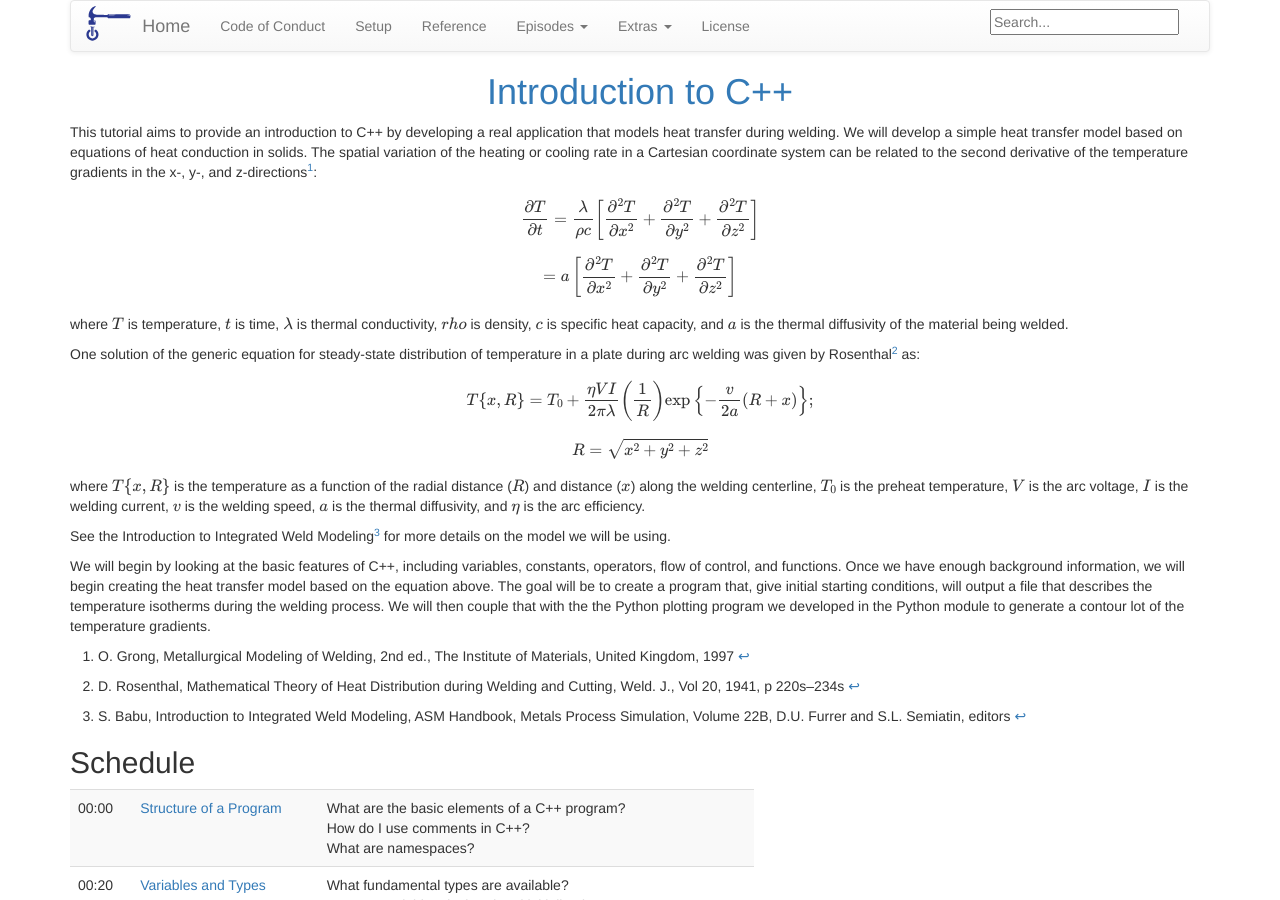
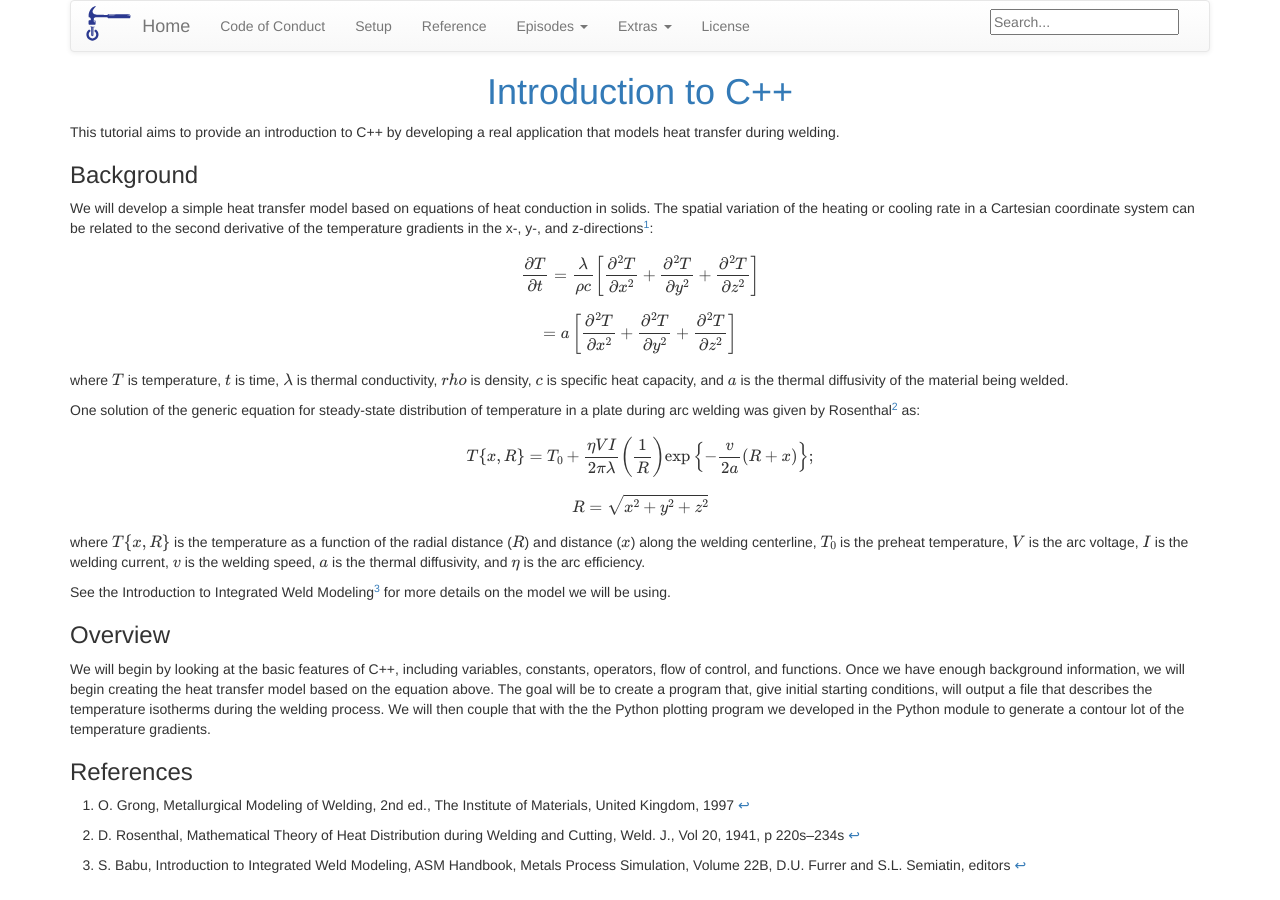
Before and after one commit to ornl-ssd/cpp-novice, a Jekyll site: the page built from index.md, in a window 1280 px wide and 900 px high. Built offline with Jekyll 4.4.1, drawn with Linux system fonts in a browser that asks for light colours; formulas are drawn with MathJax 3.

Commit message:
Signed-off-by: Greg Watson <g.watson@computer.org>

```diff
--- a/index.md
+++ b/index.md
@@ -4,6 +4,9 @@ root: .
 ---
 
 This tutorial aims to provide an introduction to C++ by developing a real application that models heat transfer during welding.
+
+### Background
+
 We will develop a simple heat transfer model based on equations of heat conduction in solids. The spatial variation of the heating
 or cooling rate in a Cartesian coordinate system can be related to the second derivative of the temperature gradients in the
 x-, y-, and z-directions[^1]:
@@ -38,12 +41,16 @@ $$ a $$ is the thermal diffusivity, and $$ \eta $$ is the arc efficiency.
 
 See the Introduction to Integrated Weld Modeling[^3] for more details on the model we will be using.
 
+### Overview
+
 We will begin by looking at the basic features of C++, including variables, constants, operators, flow of control, and functions.
 Once we have enough background information, we will begin creating the heat transfer model based on the equation above. The goal
 will be to create a program that, give initial starting conditions, will output a file that describes the temperature isotherms
 during the welding process. We will then couple that with the the Python plotting program we developed in the Python module to
 generate a contour lot of the temperature gradients.
 
+### References
+
 [^1]: O. Grong, Metallurgical Modeling of Welding, 2nd ed., The Institute of Materials, United Kingdom, 1997
 [^2]: D. Rosenthal, Mathematical Theory of Heat Distribution during Welding and Cutting, Weld. J., Vol 20, 1941, p 220s–234s
 [^3]: S. Babu, Introduction to Integrated Weld Modeling, ASM Handbook, Metals Process Simulation, Volume 22B, D.U. Furrer and S.L. Semiatin, editors
```
